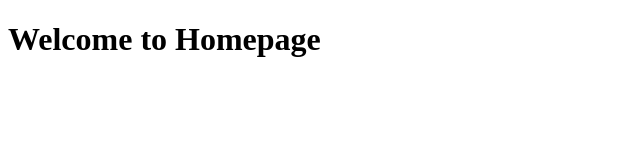
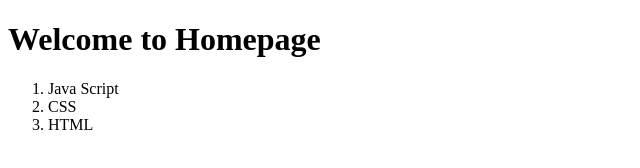
Before and after one commit to kalilatechno/school, a plain HTML site: page index.html in a window 1280 px wide. Shown: the whole page, without its empty margins (0-640 px from the left). Drawn offline with Linux system fonts and the light colour scheme.

Commit message:
Update index.html

```diff
--- a/index.html
+++ b/index.html
@@ -7,5 +7,10 @@
 </head>
 <body>
     <h1>Welcome to Homepage</h1>
+    <ol>
+        <li>Java Script</li>
+        <li>CSS</li>
+        <li>HTML</li>
+    </ol>
 </body>
 </html>
```
